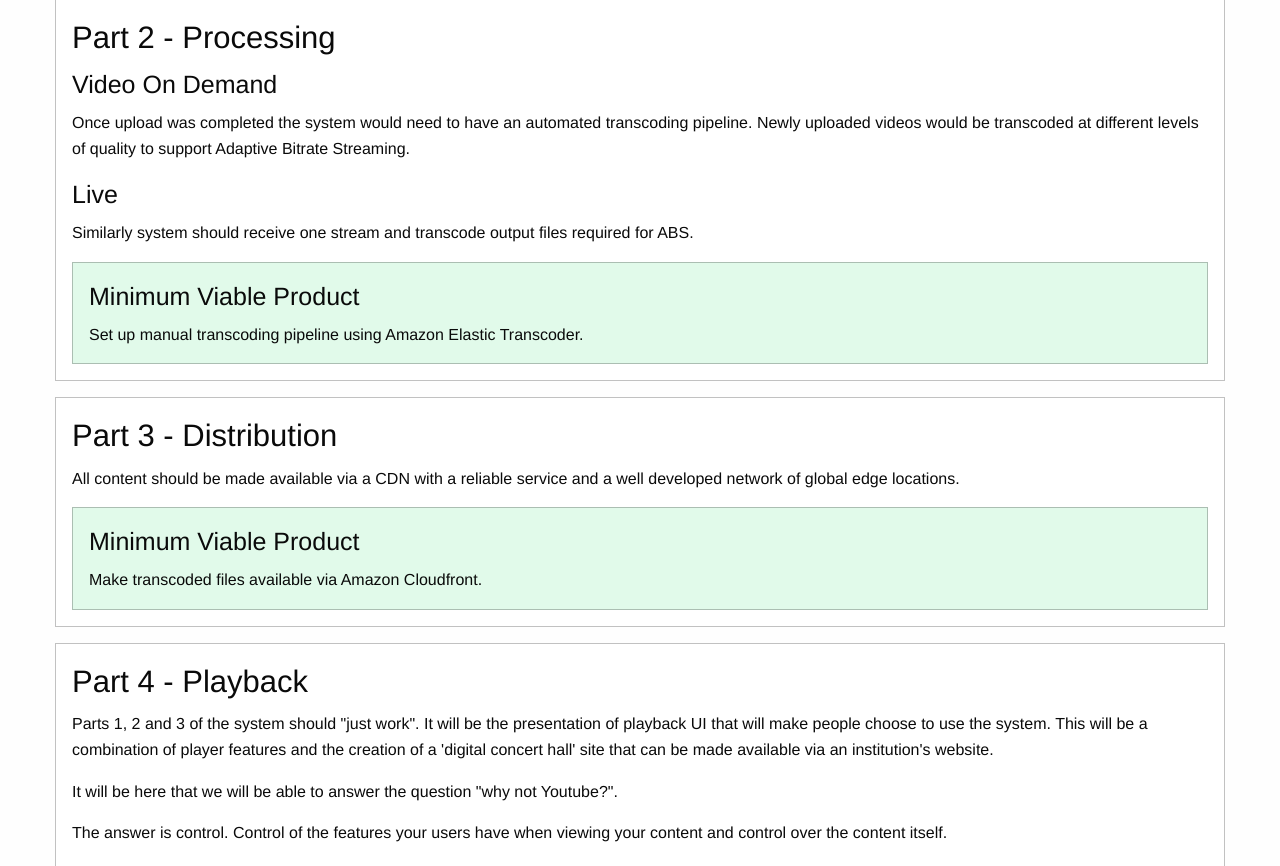
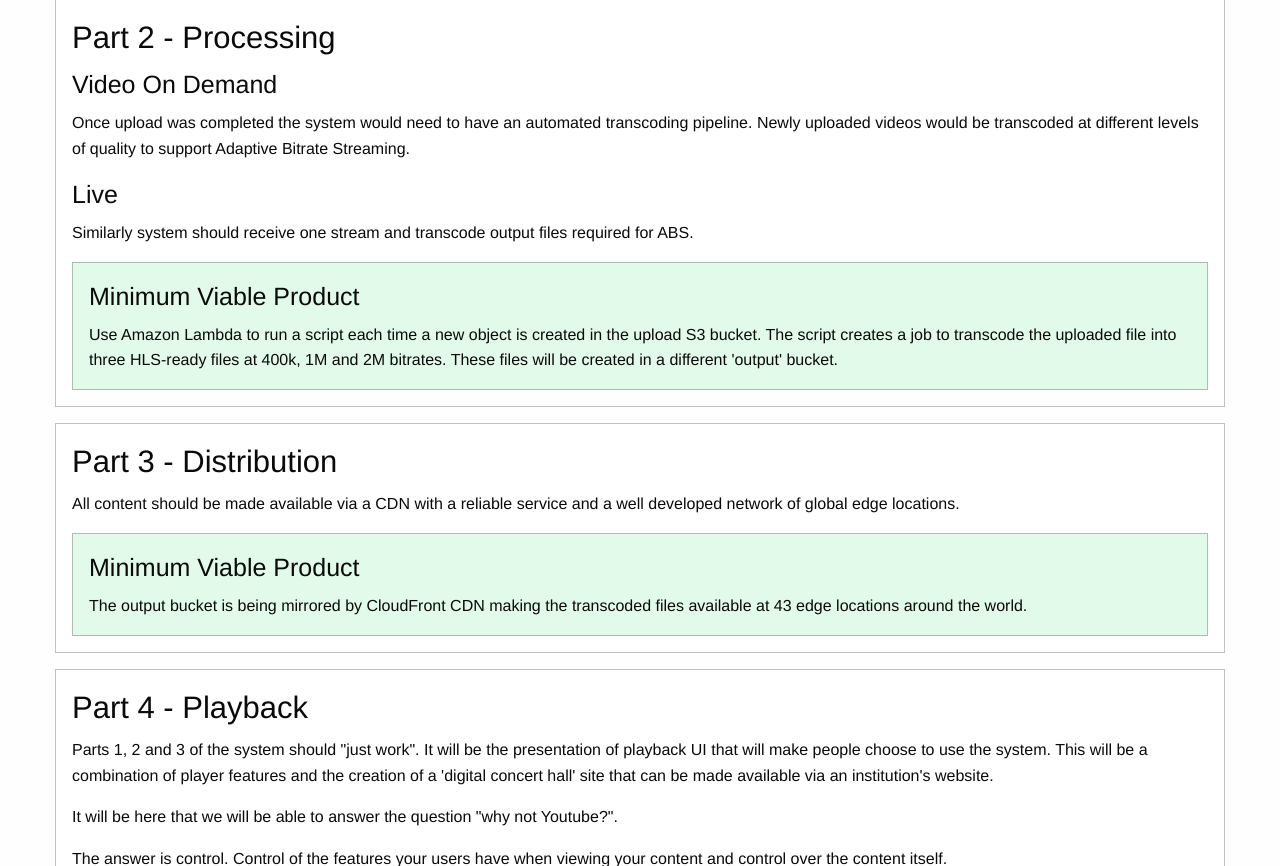
Before and after one commit to daverees4/video-platform, a PHP site: page / in a window 1280 px wide. Shown: the part 572-1438 px from the top of the page. Run offline with PHP 8.4, Linux system fonts and the light colour scheme; some libraries are stand-ins or nearby versions.

Commit message:
Made some changes to index

```diff
--- a/index.php
+++ b/index.php
@@ -30,8 +30,7 @@
         required for ABS.</p>
         <div class="callout success">
           <h4>Minimum Viable Product</h4>
-          <p>Set up manual transcoding pipeline using Amazon Elastic
-          Transcoder.</p>
+          <p>Use Amazon Lambda to run a script each time a new object is created in the upload S3 bucket.  The script creates a job to transcode the uploaded file into three HLS-ready files at 400k, 1M and 2M bitrates.  These files will be created in a different 'output' bucket.</p>
         </div>
       </div>
       <div class="callout">
@@ -40,7 +39,7 @@
         service and a well developed network of global edge locations.</p>
         <div class="callout success">
           <h4>Minimum Viable Product</h4>
-          <p>Make transcoded files available via Amazon Cloudfront.</p>
+          <p>The output bucket is being mirrored by CloudFront CDN making the transcoded files available at 43 edge locations around the world.</p>
         </div>
       </div>
       <div class="callout">
```
